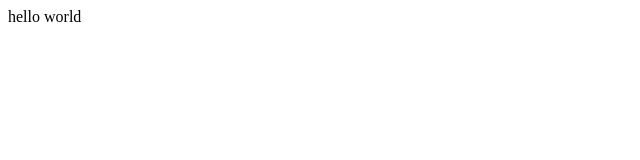
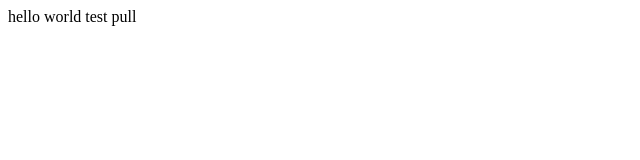
Before and after one commit to ElroyBlackwood/GitTest, a plain HTML site: page index.html in a window 1280 px wide. Shown: the full height of the page, 0-640 px from the left. Drawn offline with Linux system fonts and the light colour scheme.

Commit message:
Update index.html

```diff
--- a/index.html
+++ b/index.html
@@ -6,6 +6,6 @@
 </head>
 
 <body>
-	hello world
+	hello world test pull
 </body>
 </html>
```
